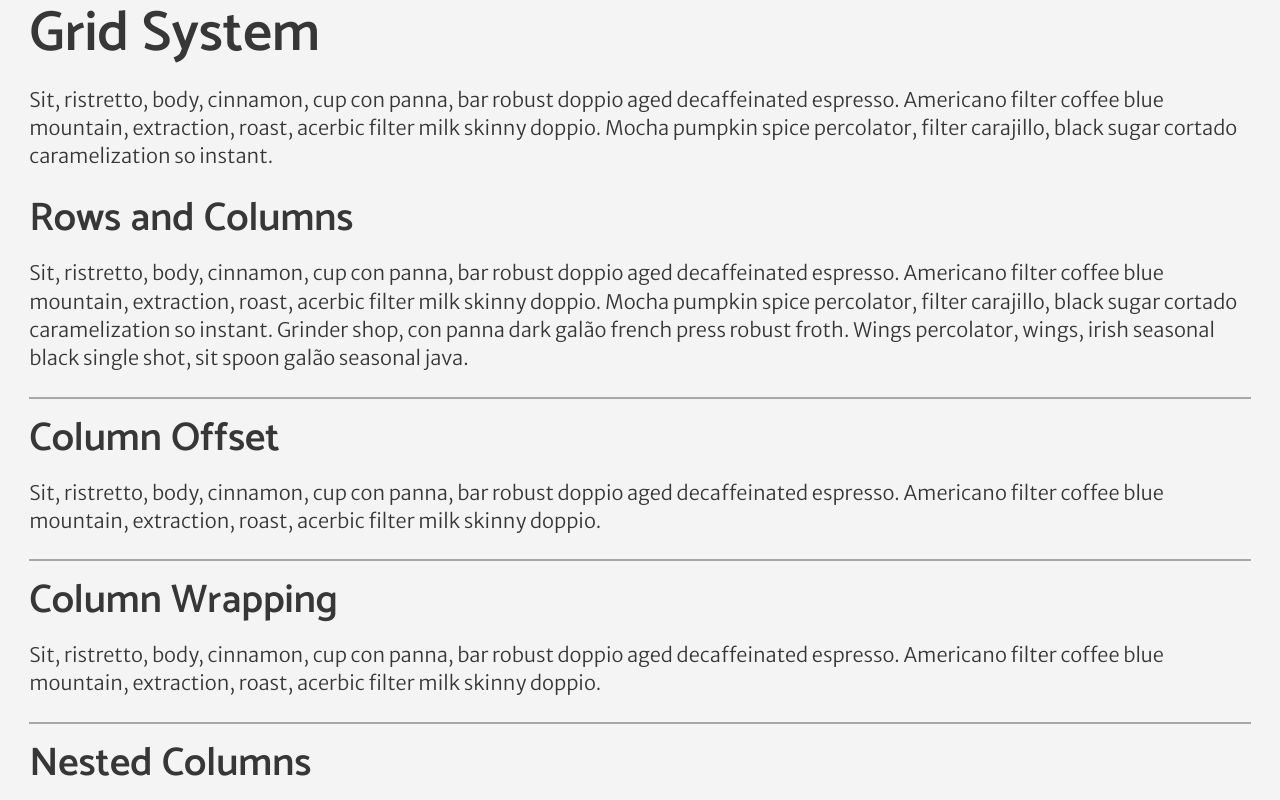
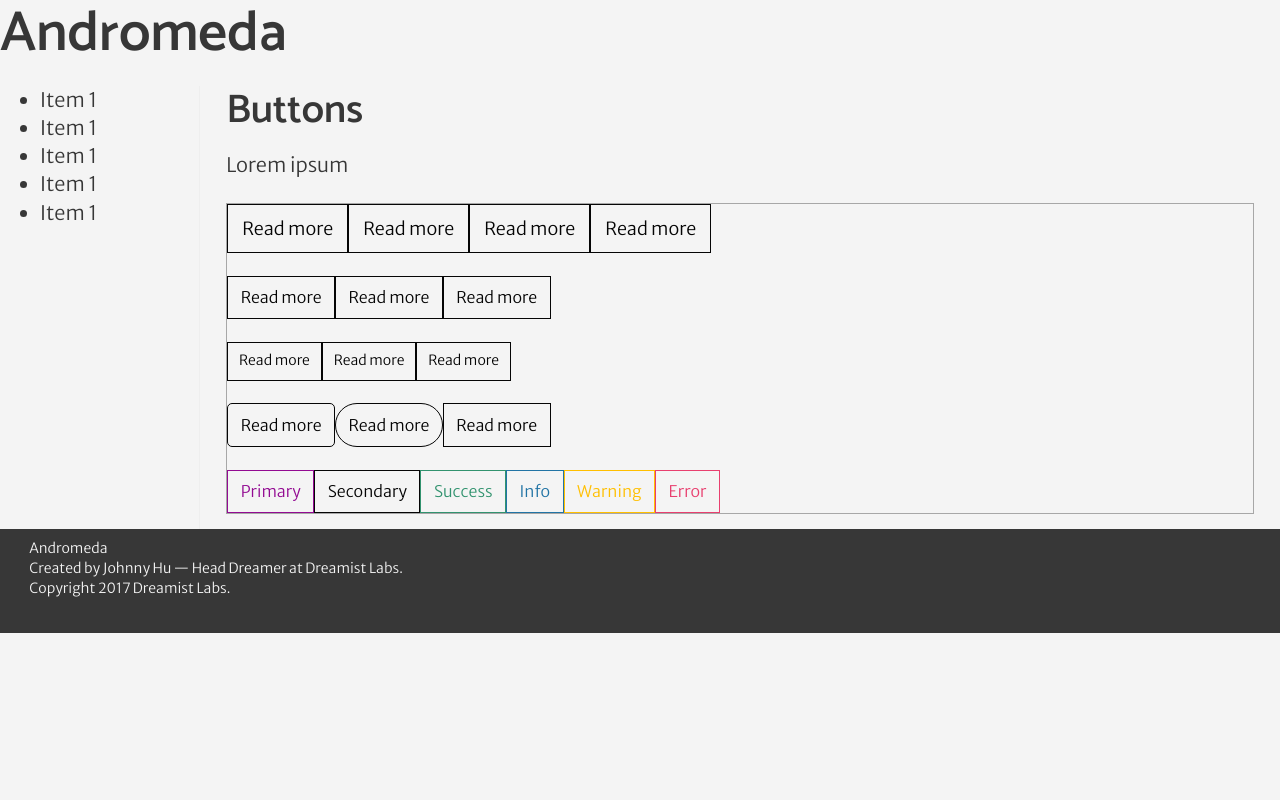
Before and after one commit to dreamistlabs/andromeda, a React (Create React App) app: page / in a window 1280 px wide. Shown: the top 800 px of the page. Built offline with nearby package versions, Linux system fonts and the light colour scheme.

Commit message:
Extract doc-related components into its own folder

```diff
--- a/public/assets/stylesheets/docs.css
+++ b/public/assets/stylesheets/docs.css
@@ -76,3 +76,10 @@ body {
 
 .docs.dashboard__example {
   margin-bottom: 2rem; }
+
+.docs.main-content {
+  display: flex; }
+
+.docs.sidebar {
+  min-width: 200px;
+  border-right: 1px solid #eee; }
--- a/src/components/App.jsx
+++ b/src/components/App.jsx
@@ -2,20 +2,39 @@ import React, { Component } from 'react';
 // import LoremIpsum from 'lorem-ipsum';
 // import logo from '../logo.svg';
 
-import Dashboard from '../components/Dashboard/Dashboard';
+import Dashboard from '../Components/Dashboard/Dashboard';
 import BaselinePage from '../pages/baseline';
 import TempButtonCode from '../pages/buttons-temp';
 import GridSystemPage from '../pages/grid-system';
 import './app.css';
 
-import Footer from './Footer/Footer';
-
+import Footer from '../docComponents/Footer/Footer';
 
 class App extends Component {
   render() {
     return (
       <div className="App">
-{/*        <div className="navbar">
+        <header>
+          <h1>Andromeda</h1>
+        </header>
+        <main className="docs main-content">
+          <aside className="docs sidebar">
+            <nav className="sidebar__nav">
+            <ul>
+              <li>Item 1</li>
+              <li>Item 1</li>
+              <li>Item 1</li>
+              <li>Item 1</li>
+              <li>Item 1</li>
+            </ul>
+
+            </nav>
+          </aside>
+          <TempButtonCode />
+          {/* <BaselinePage /> */}
+          {/* <GridSystemPage /> */}
+        </main>
+       {/* <div className="navbar">
           <span> Default </span>
           <nav className="navbar__nav">
             <ul className="nav__navlist">
@@ -110,7 +129,7 @@ class App extends Component {
               </li>
             </ul>
           </nav>
-        </div>*/}
+        </div> */}
         {/*<div className="container">
           <div className="row">
             <div className="col-lg-12">
@@ -153,11 +172,6 @@ class App extends Component {
           </div>
         </div>*/}
 
-
-        {/*<TempButtonCode />*/}
-        {/* <BaselinePage /> */}
-        <GridSystemPage />
-
         <Footer />
       </div>
     );
--- a/src/index.js
+++ b/src/index.js
@@ -1,6 +1,6 @@
 import React from 'react';
 import ReactDOM from 'react-dom';
-import App from './components/App';
+import App from './Components/App';
 import registerServiceWorker from './registerServiceWorker';
 
 ReactDOM.render(
--- a/src/pages/baseline.jsx
+++ b/src/pages/baseline.jsx
@@ -1,6 +1,6 @@
 import React, { Component } from 'react';
 
-import Section from './Section/Section';
+import Section from '../docComponents/Section/Section';
 import ExampleCard from './ExampleCard/ExampleCard';
 
 import sections from '../data/baseline-section-content';
--- a/src/pages/buttons-temp.jsx
+++ b/src/pages/buttons-temp.jsx
@@ -4,7 +4,7 @@ export default class TempButtonCode extends Component {
   render(){
     return (
       <section className="docs section">
-          <div className="container">
+          <div className="container-fluid">
             <div className="section__header">
               <h2 className="section__heading">Buttons</h2>
               <p className="section__description"> Lorem ipsum</p>
--- a/src/scss/docs.scss
+++ b/src/scss/docs.scss
@@ -62,3 +62,13 @@ body {
 .docs.dashboard__example {
   margin-bottom: 2rem;
 }
+
+.docs {
+  &.main-content {
+    display: flex;
+  }
+  &.sidebar {
+    min-width: 200px;
+    border-right: 1px solid #eee;
+  }
+}
```
Also changed, not shown: src/docComponents/Footer/Footer.jsx (renamed from src/components/Footer/Footer.jsx), src/docComponents/Footer/footer.css (renamed from src/components/Footer/footer.css), src/docComponents/Footer/footer.scss (renamed from src/components/Footer/footer.scss), src/docComponents/Section/Section.jsx (renamed from src/pages/Section/Section.jsx).
